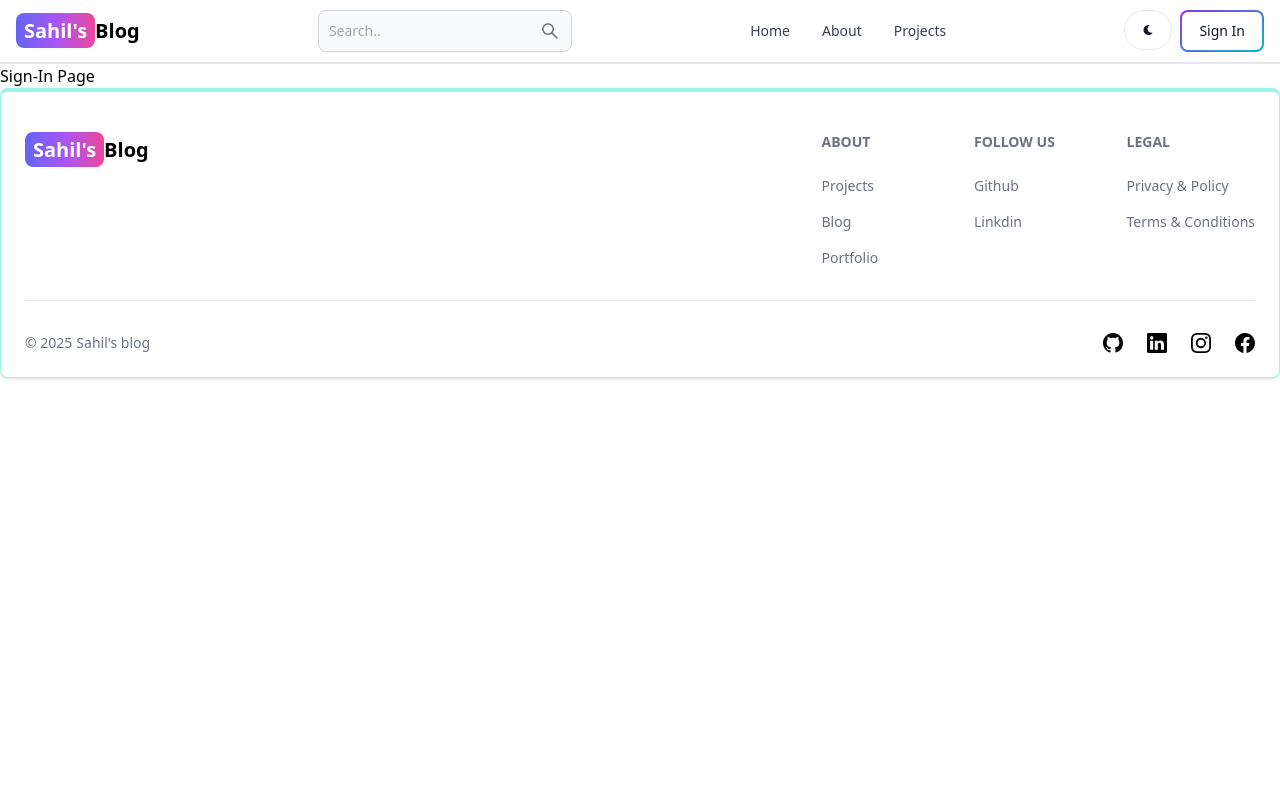
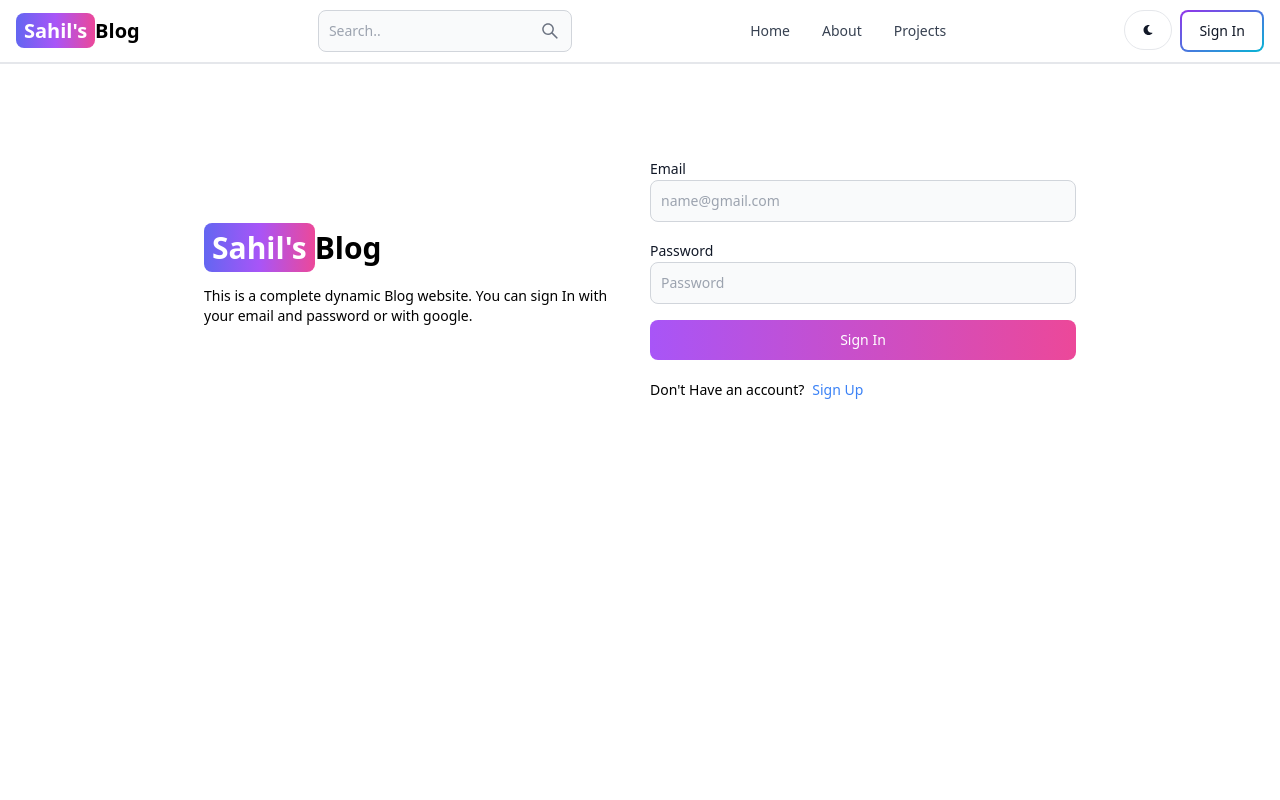
Before and after one commit to sahilsonawanesb/blog, a React app in the folder blog-frontend/: page /signIn in a window 1280 px wide. Shown: the top 800 px of the page. Built offline with nearby package versions, Linux system fonts and the light colour scheme; the HTML template or start-up script is replaced by a standard one.

Commit message:
Complete Sign In functionality

```diff
--- a/blog-frontend/src/pages/SignIn.jsx
+++ b/blog-frontend/src/pages/SignIn.jsx
@@ -1,11 +1,117 @@
+import { Link, useNavigate} from "react-router-dom"
+import { Label, TextInput, Button, Alert, Spinner } from "flowbite-react"
+import { useState } from "react"
+
 const SignIn = () => {
+
+  const [formData, setFormData] = useState({});
+  const [errorMessage, setErrorMessage] = useState(null);
+  const [loading, setLoading] = useState(false);
+
+  const navigate = useNavigate();
+
+  // handle change function
+  const handleChange = (e) => {
+    setFormData({...formData, [e.target.id] : e.target.value.trim()});
+  }
+
+  const handleSubmit = async(e) => {
+    e.preventDefault();
+
+    // validating form data.
+    if(!formData.email || !formData.password){
+      return setErrorMessage('Please fill out all feilds');
+    }
+
+    try {
+      setLoading(true);
+      setErrorMessage(null);
+      const res = await fetch('/api/auth/sign-in', {
+        method : "POST",
+        headers : { 'Content-Type':'application/json'},
+        body : JSON.stringify(formData)
+      });
+      const data = await res.json();
+      if(data.success === false){
+        return setErrorMessage("User Already Exist");
+      }
+      setLoading(false);
+      if(res.ok){
+        navigate('/');
+      }
+    } catch(error){
+        setErrorMessage(error.message);
+        setLoading(false);
+    }
+  }
   return (
-    <div>
-      <h1>
-        Sign-In Page
-      </h1>
+
+    <div className="min-h-screen mt-20">
+      <div className="flex p-3 max-w-4xl mx-auto flex-col md:flex-row md:items-center gap-5">
+
+      {/* left  */}
+      <div className="flex-1 ">
+
+        {/* logo */}
+        <Link to="/" className="font-bold dark:text-white text-3xl">
+            <span className="px-2 py-1 bg-gradient-to-r from-indigo-500
+             via-purple-500
+              to-pink-500 rounded-lg text-white">
+              Sahil&apos;s
+              </span>
+            Blog
+        </Link>
+
+        <p className="text-sm mt-5">
+          This is a complete dynamic Blog website.
+          You can sign In with your email and password or with google.
+        </p>
+
+      </div>
+
+      {/* right */}
+      <div className="flex-1">
+
+        <form className="flex flex-col gap-4" onSubmit={handleSubmit}>
+
+          <div>
+            <Label value="Email"/>
+            <TextInput type="email" placeholder="name@gmail.com" id="email" onChange={handleChange}/>
+          </div>
+
+          <div>
+            <Label value="Password"/>
+            <TextInput type="password" placeholder="Password" id="password" onChange={handleChange}/>
+          </div>
+
+          <Button type="submit" gradientDuoTone="purpleToPink" disabled={loading}>
+           {
+            loading ? (
+              <>
+                <Spinner size='sm'/>
+                <span className="pl-2">Loading...</span>
+              </>
+            ) : 'Sign In'
+           }
+          </Button>
+        </form>
+        <div className="flex gap-2 text-sm mt-5">
+          <span>Don&apos;t Have an account?</span>
+          <Link to="/signUp" className="text-blue-500">
+            Sign Up
+          </Link>
+        </div>
+        {
+          errorMessage && (
+            <Alert className="mt-5" color="failure">
+            {errorMessage}
+          </Alert>
+          )
+        }
+      </div>
+      </div>
     </div>
   )
 }
 
-export default SignIn
+export default SignIn;
```
